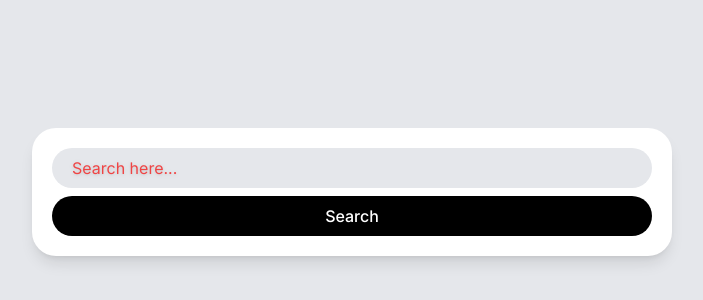
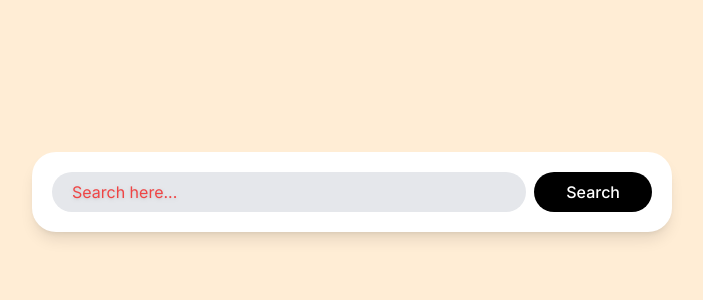
Before and after one commit to LeLu815/carrot-market-nomard, a Next.js app: page / in a window 1280 px wide. Shown: the part 208-508 px from the top of the page, without its empty margins (288-991 px from the left). Built offline with nearby package versions, Linux system fonts and the light colour scheme.

Commit message:
feat : 3.5

```diff
--- a/app/page.tsx
+++ b/app/page.tsx
@@ -1,13 +1,13 @@
 export default function Home() {
   return (
-    <main className="bg-gray-200 h-screen flex items-center justify-center p-5">
-      <div className="bg-white shadow-lg p-5 rounded-3xl w-full max-w-screen-sm flex flex-col gap-2">
+    <main className="bg-gray-200 h-screen flex items-center justify-center p-5 sm:bg-red-100 md:bg-green-100 lg:bg-cyan-100 xl:bg-orange-100 2xl:bg-purple-100">
+      <div className="bg-white shadow-lg p-5 rounded-3xl w-full flex flex-col gap-2 max-w-screen-sm md:flex-row">
         <input
           className="w-full rounded-full h-10 bg-gray-200 pl-5 px-2 outline-none ring ring-transparent focus:ring-orange-400 placeholder:text-red-500 placeholder:drop-shadow ring-offset-1 transition"
           type="text"
           placeholder="Search here..."
         />
-        <button className="bg-black text-white py-2 rounded-full font-medium outline-none active:scale-95 focus:scale-95 transition-transform">
+        <button className="bg-black text-white py-2 rounded-full font-medium outline-none active:scale-95 focus:scale-95 transition-transform md:px-8">
           Search
         </button>
       </div>
```
